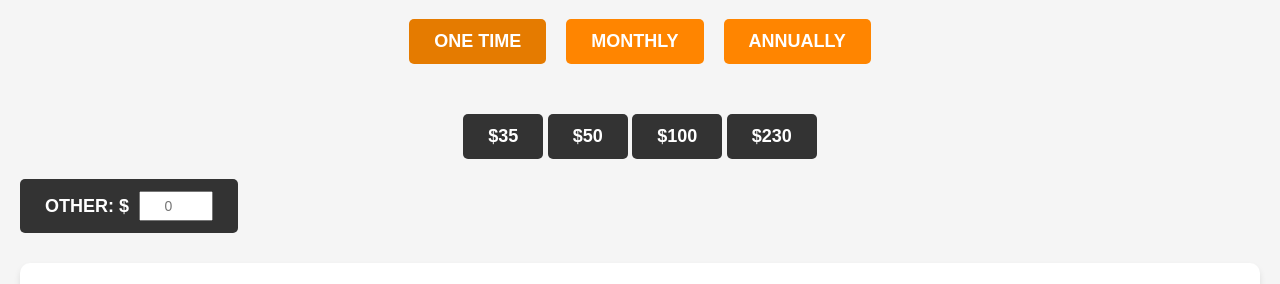
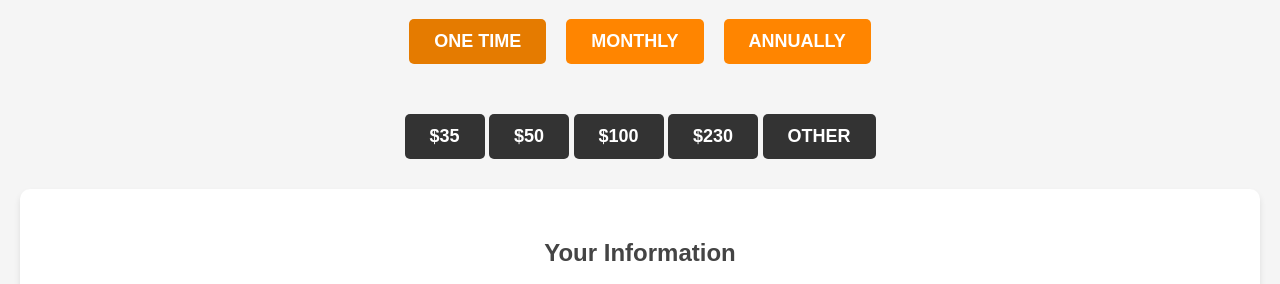
Before and after one commit to Phi-star/Big-daddy-V1, a website: page index.html in a window 1280 px wide. Both pictures are taken after a click on the button "ONE TIME". Shown: the part 497-781 px from the top of the page. Drawn offline with Linux system fonts and the light colour scheme.

Commit message:
Update index.html

```diff
--- a/index.html
+++ b/index.html
@@ -35,14 +35,13 @@
 
 <!-- Donation Amount Buttons -->
 <div class="donation-amount-buttons" id="amount-buttons">
-  <button class="donation-amount amount" id="amount-35" onclick="setDonationAmount('18333l')">$35</button>
-  <button class="donation-amount amount" id="amount-50" onclick="setDonationAmount('996d73')">$50</button>
-  <button class="donation-amount amount" id="amount-100" onclick="setDonationAmount('27q610')">$100</button>
-  <button class="donation-amount amount" id="amount-230" onclick="setDonationAmount('ij78ph')">$230</button>
-  <button class="donation-amount other-amount">
-    OTHER: $<input type="number" id="custom-amount" placeholder="0" min="1" onchange="setDonationAmount('custom')">
-  </button>
+  <button class="donation-amount amount" id="amount-35" onclick="setDonationAmount('https://selar.co/18333l')">$35</button>
+  <button class="donation-amount amount" id="amount-50" onclick="setDonationAmount('https://selar.co/996d73')">$50</button>
+  <button class="donation-amount amount" id="amount-100" onclick="setDonationAmount('https://selar.co/27q610')">$100</button>
+  <button class="donation-amount amount" id="amount-230" onclick="setDonationAmount('https://selar.co/ij78ph')">$230</button>
+  <button class="donation-amount amount" id="others" onclick="setDonationAmount('./others.html')">OTHER</button>
 </div>
+
     <!-- Billing Information -->
     <section class="billing-info">
       <h2 class="sub-title">Your Information</h2>
```
